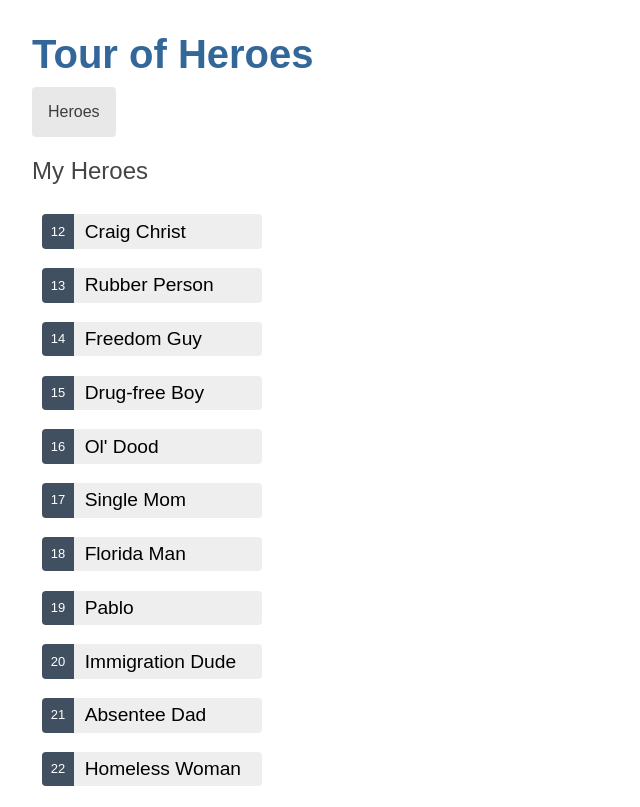
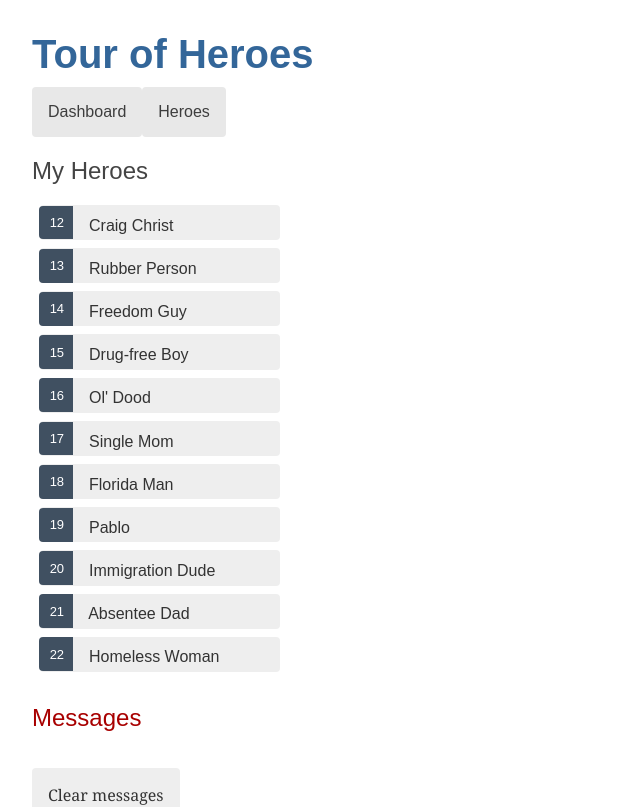
Before and after one commit to DracKunn/TourOfHeroesAngularDemo, an Angular app in the folder TourOfHeroes/: page /heroes in a window 1280 px wide. Shown: the top 807 px of the page, without its empty margins (0-640 px from the left). Built offline with nearby package versions, Linux system fonts and the light colour scheme.

Commit message:
tour of heroes middle of pt5

```diff
--- a/TourOfHeroes/src/app/app-routing.module.ts
+++ b/TourOfHeroes/src/app/app-routing.module.ts
@@ -2,11 +2,13 @@
 import {RouterModule, Routes} from '@angular/router';
 import {HeroesComponent} from "./heroes/heroes.component";
 import {DashboardComponent} from "./dashboard/dashboard.component";
+import {HeroDetailComponent} from "./hero-detail/hero-detail.component";
 
 const routes: Routes = [
   {path: '', redirectTo: '/dashboard', pathMatch: 'full'},
-  {path: 'heroes', component: HeroesComponent},
-  {path: 'dashboard', component: DashboardComponent}
+  {path: 'dashboard', component: DashboardComponent},
+  {path: 'detail/:id', component: HeroDetailComponent},
+  {path: 'heroes', component: HeroesComponent}
 ];
 
 @NgModule({
--- a/TourOfHeroes/src/app/app.component.html
+++ b/TourOfHeroes/src/app/app.component.html
@@ -1,5 +1,6 @@
 <h1>{{title}}</h1>
 <nav>
+  <a routerLink="/dashboard">Dashboard</a>
   <a routerLink="/heroes">Heroes</a>
 </nav>
 <router-outlet></router-outlet>
--- a/TourOfHeroes/src/app/dashboard/dashboard.component.html
+++ b/TourOfHeroes/src/app/dashboard/dashboard.component.html
@@ -1,6 +1,6 @@
 <h2>Top Heroes</h2>
 <div class="heroes-menu">
-  <a *ngFor="let hero of heroes">
+  <a *ngFor="let hero of heroes" routerLink="/detail/{{hero.id}}">
     {{hero.name}}
   </a>
 </div>
--- a/TourOfHeroes/src/app/hero-detail/hero-detail.component.css
+++ b/TourOfHeroes/src/app/hero-detail/hero-detail.component.css
@@ -0,0 +1,24 @@
+/* HeroDetailComponent's private CSS styles */
+label {
+  color: #435960;
+  font-weight: bold;
+}
+input {
+  font-size: 1em;
+  padding: .5rem;
+}
+button {
+  margin-top: 20px;
+  background-color: #eee;
+  padding: 1rem;
+  border-radius: 4px;
+  font-size: 1rem;
+}
+button:hover {
+  background-color: #cfd8dc;
+}
+button:disabled {
+  background-color: #eee;
+  color: #ccc;
+  cursor: auto;
+}
--- a/TourOfHeroes/src/app/hero-detail/hero-detail.component.html
+++ b/TourOfHeroes/src/app/hero-detail/hero-detail.component.html
@@ -8,3 +8,5 @@
   </div>
 
 </div>
+
+<button type="button" (click)="goBack()">go back</button>
--- a/TourOfHeroes/src/app/hero-detail/hero-detail.component.ts
+++ b/TourOfHeroes/src/app/hero-detail/hero-detail.component.ts
@@ -1,5 +1,8 @@
 import { Component, OnInit, Input } from '@angular/core';
 import {Hero} from "../hero";
+import {ActivatedRoute} from "@angular/router";
+import {Location} from "@angular/common";
+import {HeroService} from "../hero.service";
 
 @Component({
   selector: 'app-hero-detail',
@@ -8,9 +11,22 @@
 })
 export class HeroDetailComponent implements OnInit {
 @Input() hero?: Hero;
-  constructor() { }
+  constructor(
+    private route: ActivatedRoute,
+    private heroService: HeroService,
+    private location: Location
+  ) { }
 
   ngOnInit(): void {
+  this.getHero();
   }
 
+  getHero(): void{
+    const id = Number(this.route.snapshot.paramMap.get('id'));
+    this.heroService.getHero(id).subscribe(hero => this.hero = hero);
+  }
+
+  goBack() : void {
+    this.location.back();
+  }
 }
--- a/TourOfHeroes/src/app/hero.service.ts
+++ b/TourOfHeroes/src/app/hero.service.ts
@@ -17,4 +17,10 @@
     this.messageService.add('HeroService: fetched heroes');
     return heroes;
   }
+
+  getHero(id: number): Observable<Hero> {
+    const hero = HEROES.find(hero => hero.id === id)!;
+    this.messageService.add(`HeroService: fetched hero id=${id}`);
+    return of(hero);
+  }
 }
--- a/TourOfHeroes/src/app/heroes/heroes.component.css
+++ b/TourOfHeroes/src/app/heroes/heroes.component.css
@@ -5,49 +5,35 @@
   padding: 0;
   width: 15em;
 }
-
 .heroes li {
-  display: flex;
+  position: relative;
+  cursor: pointer;
 }
 
-.heroes button {
-  flex: 1;
-  cursor: pointer;
-  position: relative;
-  left: 0;
-  background-color: #EEE;
-  margin: .5em;
-  padding: 0;
-  border-radius: 4px;
-  display: flex;
-  align-items: stretch;
-  height: 1.8em;
-}
-
-.heroes button:hover {
-  color: #2c3a41;
-  background-color: #e6e6e6;
+.heroes li:hover {
   left: .1em;
 }
 
-.heroes button:active {
+.heroes a {
+  color: #333;
+  text-decoration: none;
+  background-color: #EEE;
+  margin: .5em;
+  padding: .3em 0;
+  height: 1.6em;
+  border-radius: 4px;
+  display: block;
+  width: 100%;
+}
+
+.heroes a:hover {
+  color: #2c3a41;
+  background-color: #e6e6e6;
+}
+
+.heroes a:active {
   background-color: #525252;
   color: #fafafa;
-}
-
-.heroes button.selected {
-  background-color: black;
-  color: white;
-}
-
-.heroes button.selected:hover {
-  background-color: #505050;
-  color: white;
-}
-
-.heroes button.selected:active {
-  background-color: black;
-  color: white;
 }
 
 .heroes .badge {
@@ -57,10 +43,12 @@
   padding: 0.8em 0.7em 0 0.7em;
   background-color: #405061;
   line-height: 1em;
+  position: relative;
+  left: -1px;
+  top: -4px;
+  height: 1.8em;
+  min-width: 16px;
+  text-align: right;
   margin-right: .8em;
   border-radius: 4px 0 0 4px;
 }
-
-.heroes .name {
-  align-self: center;
-}
--- a/TourOfHeroes/src/app/heroes/heroes.component.html
+++ b/TourOfHeroes/src/app/heroes/heroes.component.html
@@ -2,13 +2,8 @@
 
 <ul class="heroes">
   <li *ngFor="let hero of heroes">
-    <button type="button"
-            (click)="onSelect(hero)"
-            [class.selected]="hero===selectedHero">
-      <span class="badge">{{hero.id}}</span>
-      <span class="name">{{hero.name}}</span>
-    </button>
+    <a routerLink="/detail/{{hero.id}}">
+      <span class="badge">{{hero.id}}</span> {{hero.name}}
+    </a>
   </li>
 </ul>
-
-<app-hero-detail [hero]="selectedHero"></app-hero-detail>
--- a/TourOfHeroes/src/app/heroes/heroes.component.ts
+++ b/TourOfHeroes/src/app/heroes/heroes.component.ts
@@ -1,7 +1,6 @@
 import {Component, OnInit} from '@angular/core';
 import {Hero} from "../hero";
 import {HeroService} from "../hero.service";
-import {MessageService} from "../message.service";
 
 @Component({
   selector: 'app-heroes',
@@ -9,24 +8,16 @@
   styleUrls: ['./heroes.component.css']
 })
 export class HeroesComponent implements OnInit {
-  selectedHero?: Hero;
   heroes: Hero[] = [];
 
-
-  constructor(private heroService: HeroService, private messageService: MessageService) {
+  constructor(private heroService: HeroService) {
   }
 
   ngOnInit(): void {
     this.getHeroes();
   }
 
-  onSelect(hero: Hero): void {
-    this.selectedHero = hero;
-    this.messageService.add(`HeroesComponent: Selected hero id=${hero.id}`);
-  }
-
   getHeroes(): void {
     this.heroService.getHeroes().subscribe(heroes => this.heroes = heroes);
   }
-
 }
```
